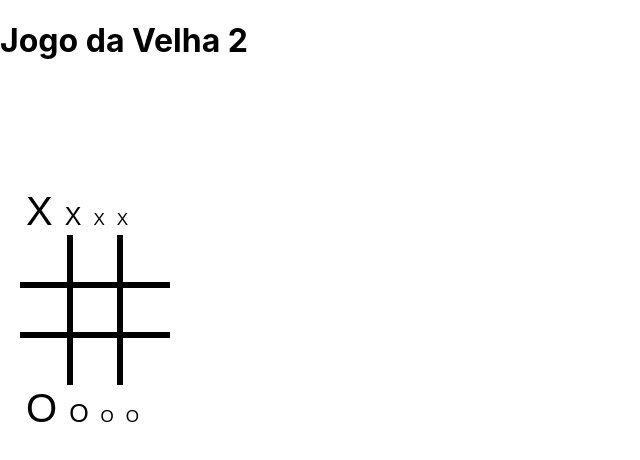
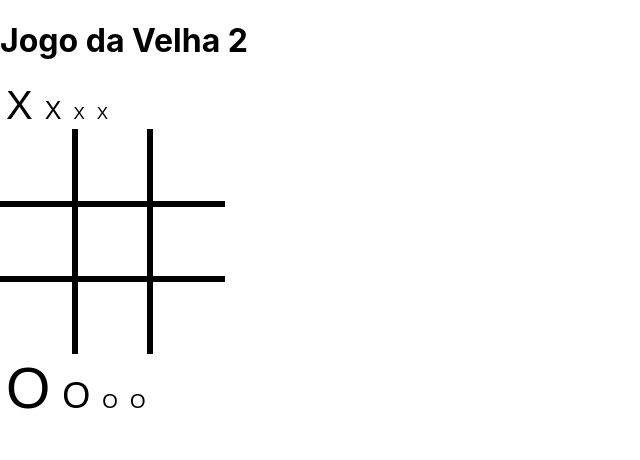
Before and after one commit to vitorjaum/jogoDaVelha2, a React (Create React App) app: page / in a window 1280 px wide. Shown: the top 460 px of the page, without its empty margins (0-640 px from the left). Built offline with nearby package versions, Linux system fonts and the light colour scheme.

Commit message:
change style

```diff
--- a/src/components/square/Square.css
+++ b/src/components/square/Square.css
@@ -2,6 +2,8 @@
   background-color: transparent;
   border-style: solid;
   border-color: black;
+  height: 75px;
+  width: 75px;
 }
 
 #square-0 {
--- a/src/components/square/Square.jsx
+++ b/src/components/square/Square.jsx
@@ -18,7 +18,7 @@ const possibilities = [
   [2, 4, 6],
 ];
 
-const pieceSizeStl = [0, 12, 12, 20, 30];
+const pieceSizeStl = [0, 20, 20, 36, 57];
 
 const Square = ({ position }) => {
   const [int, setInt] = useState("");
--- a/src/components/table/Table.css
+++ b/src/components/table/Table.css
@@ -1,15 +1,3 @@
-div {
-  position: static;
-  top: 100px;
-  right: 300px;
-}
-
-input {
-  height: 50px;
-  width: 50px;
-  font-size: 25px;
-}
-
 .line {
   display: flex;
 }
--- a/src/components/xPieces/XPieces.css
+++ b/src/components/xPieces/XPieces.css
@@ -33,17 +33,17 @@
   cursor: pointer;
 }
 .OPieceBtn:hover {
-  transform: scale(1.5);
+  transform: scale(1.3);
 }
 #OPieceBtn-4 {
-  font-size: 40px;
+  font-size: 57px;
 }
 #OPieceBtn-3 {
-  font-size: 25px;
+  font-size: 36px;
 }
 #OPieceBtn-2 {
-  font-size: 17px;
+  font-size: 20px;
 }
 #OPieceBtn-1 {
-  font-size: 17px;
+  font-size: 20px;
 }
--- a/src/screens/ticTacToe2/TicTacToe2.jsx
+++ b/src/screens/ticTacToe2/TicTacToe2.jsx
@@ -6,14 +6,14 @@ import XPieces from "../../components/xPieces/XPieces";
 
 const TicTacToe2 = () => {
   return (
-    <>
+    <div>
       <h1>Jogo da Velha 2</h1>
-      <div className={"table"}>
+      <div>
         <XPieces>X</XPieces>
         <Table />
         <XPieces>O</XPieces>
       </div>
-    </>
+    </div>
   );
 };
 
```
